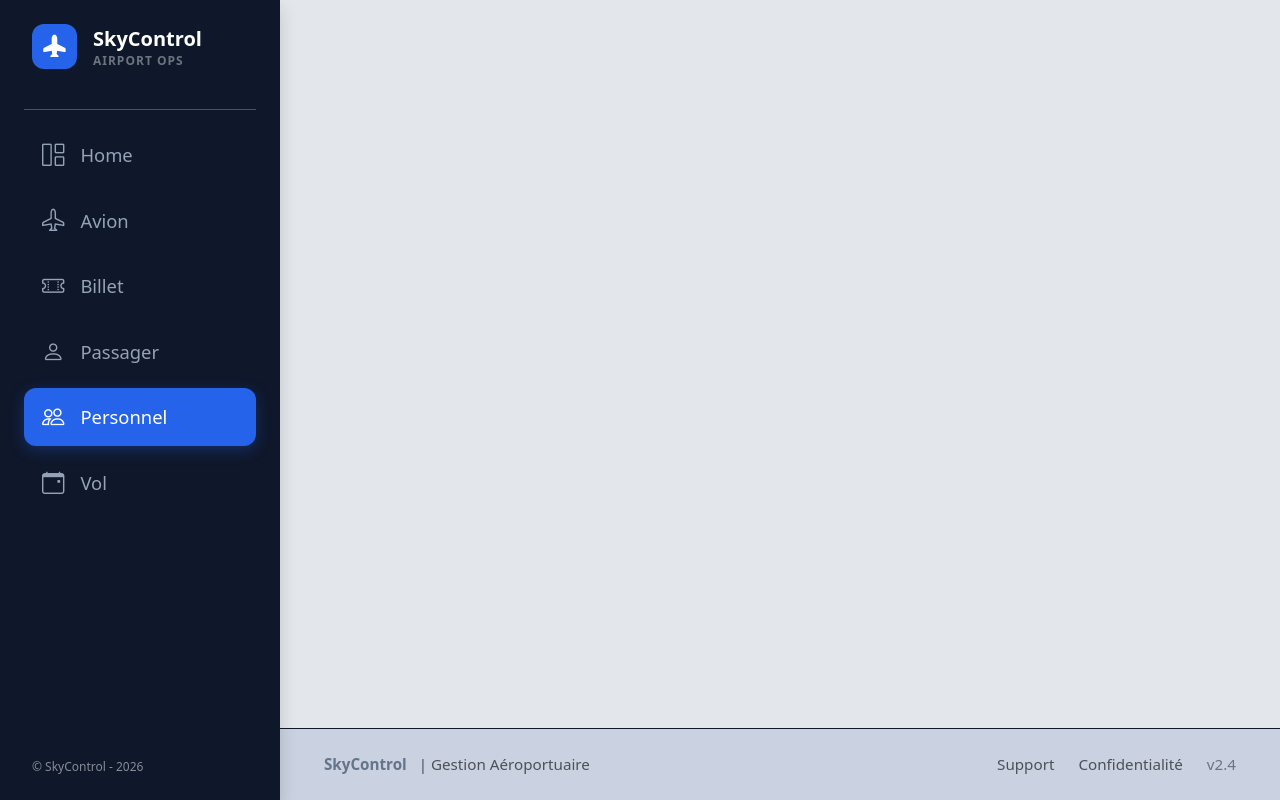
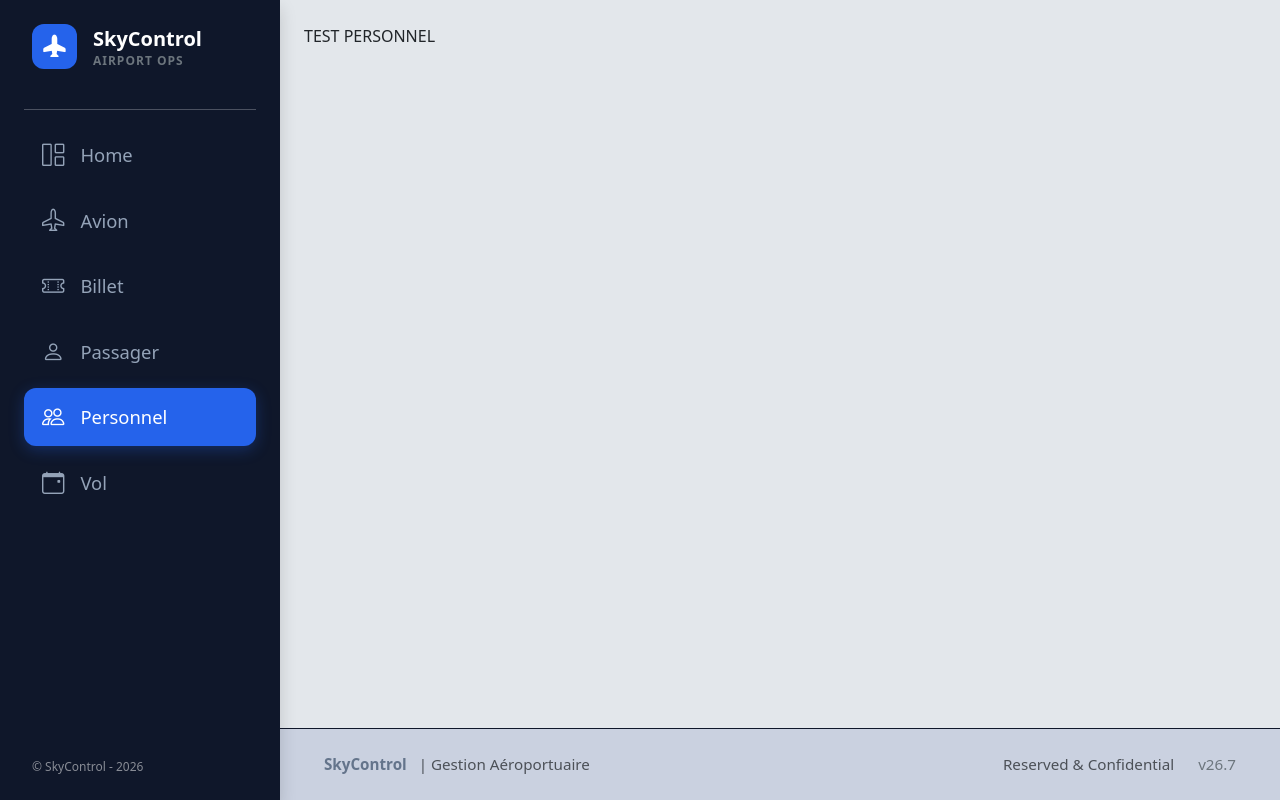
Before and after one commit to Palouziii/SkyControl, a React (Vite) app: page /Personnel in a window 1280 px wide. Built offline with nearby package versions, Linux system fonts and the light colour scheme.

Commit message:
+ Routes configurer

```diff
--- a/src/App.jsx
+++ b/src/App.jsx
@@ -1,13 +1,10 @@
-import "bootstrap/dist/css/bootstrap.min.css"
-import { BrowserRouter } from "react-router-dom"
-import Layout from "./components/Layout"
-
+import "bootstrap/dist/css/bootstrap.min.css";
+import AppRoute from "./routes/AppRoute";
 
 export default function App() {
   return (
-  <>
-    <BrowserRouter>
-      <Layout />
-    </BrowserRouter>
-  </>
-)};
+    <>
+      <AppRoute/>
+    </>
+  );
+}
--- a/src/components/Layout.jsx
+++ b/src/components/Layout.jsx
@@ -1,9 +1,8 @@
-import { NavLink } from "react-router-dom"; // On change Link par NavLink
+import { NavLink } from "react-router-dom";
 import "../css/SideBar.css";
 import "../css/Footer.css";
 
-export default function Layout() {
-  // N'oublie pas {children} pour afficher tes pages
+export default function Layout({children}) {
   return (
     <div className="layout-container">
       <header className="sidebar-container shadow">
@@ -25,7 +24,6 @@ export default function Layout() {
         <hr className="opacity-25" />
 
         <nav className="nav nav-pills flex-column mb-auto gap-2">
-          {/* Utilise NavLink ici */}
           <NavLink to="/" className="nav-link">
             <i className="bi bi-grid-1x2 me-3"></i> Home
           </NavLink>
@@ -54,11 +52,8 @@ export default function Layout() {
         </div>
       </header>
 
-      <div
-        className="content-area d-flex flex-column"
-        style={{ marginLeft: "280px", minHeight: "100vh" }}
-      >
-        <main className="flex-grow-1 p-4"></main>
+      <div className="content-area d-flex flex-column">
+        <main className="flex-grow-1 p-4">{children}</main>
 
         <footer className="footer-main mt-auto">
           <div className="container-fluid d-flex justify-content-between align-items-center">
@@ -68,12 +63,9 @@ export default function Layout() {
             </div>
             <div className="d-flex gap-4">
               <NavLink to="#" className="text-decoration-none text-muted">
-                Support
+                Reserved & Confidential
               </NavLink>
-              <NavLink to="#" className="text-decoration-none text-muted">
-                Confidentialité
-              </NavLink>
-              <span className="text-secondary">v2.4</span>
+              <span className="text-secondary">v26.7</span>
             </div>
           </div>
         </footer>
--- /dev/null
+++ b/src/pages/Avion.jsx
@@ -0,0 +1,5 @@
+export default function Avion(){
+    return(
+        <div>TEST AVION</div>
+    )
+}
--- /dev/null
+++ b/src/pages/Billet.jsx
@@ -0,0 +1,5 @@
+export default function Billet(){
+    return(
+        <div>TEST BILLET</div>
+    )
+}
--- /dev/null
+++ b/src/pages/Home.jsx
@@ -0,0 +1,5 @@
+export default function Home(){
+    return(
+        <div>TEST HOME</div>
+    )
+}
--- /dev/null
+++ b/src/pages/Passager.jsx
@@ -0,0 +1,5 @@
+export default function Passager(){
+    return(
+        <div>TEST PASSAGER</div>
+    )
+}
--- /dev/null
+++ b/src/pages/Personnel.jsx
@@ -0,0 +1,5 @@
+export default function Personnel(){
+    return(
+        <div>TEST PERSONNEL</div>
+    )
+}
--- /dev/null
+++ b/src/pages/Vol.jsx
@@ -0,0 +1,5 @@
+export default function Vol(){
+    return(
+        <div>TEST VOL</div>
+    )
+}
--- /dev/null
+++ b/src/routes/AppRoute.jsx
@@ -0,0 +1,25 @@
+import { BrowserRouter, Route, Routes } from "react-router-dom";
+import Layout from "../components/Layout";
+import Home from "../pages/Home";
+import Avion from "../pages/Avion";
+import Billet from "../pages/Billet";
+import Passager from "../pages/Passager";
+import Personnel from "../pages/Personnel";
+import Vol from "../pages/Vol";
+
+export default function AppRoute() {
+  return (
+    <BrowserRouter>
+      <Layout>
+        <Routes>
+          <Route path="/" element={<Home />}></Route>
+          <Route path="/Avion" element={<Avion />}></Route>
+          <Route path="/Billet" element={<Billet />}></Route>
+          <Route path="/Passager" element={<Passager />}></Route>
+          <Route path="/Personnel" element={<Personnel />}></Route>
+          <Route path="/Vol" element={<Vol />}></Route>
+        </Routes>
+      </Layout>
+    </BrowserRouter>
+  );
+}
```
